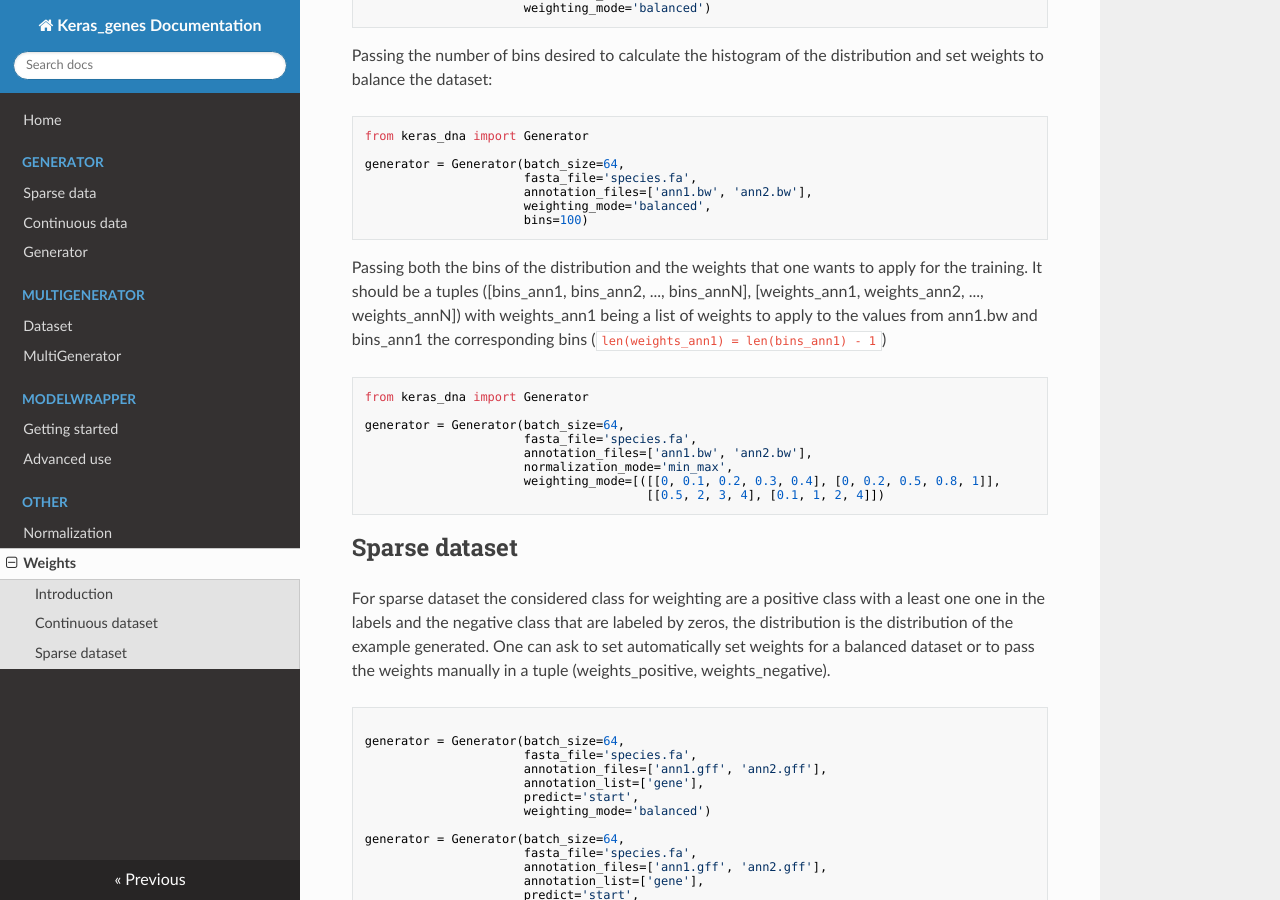
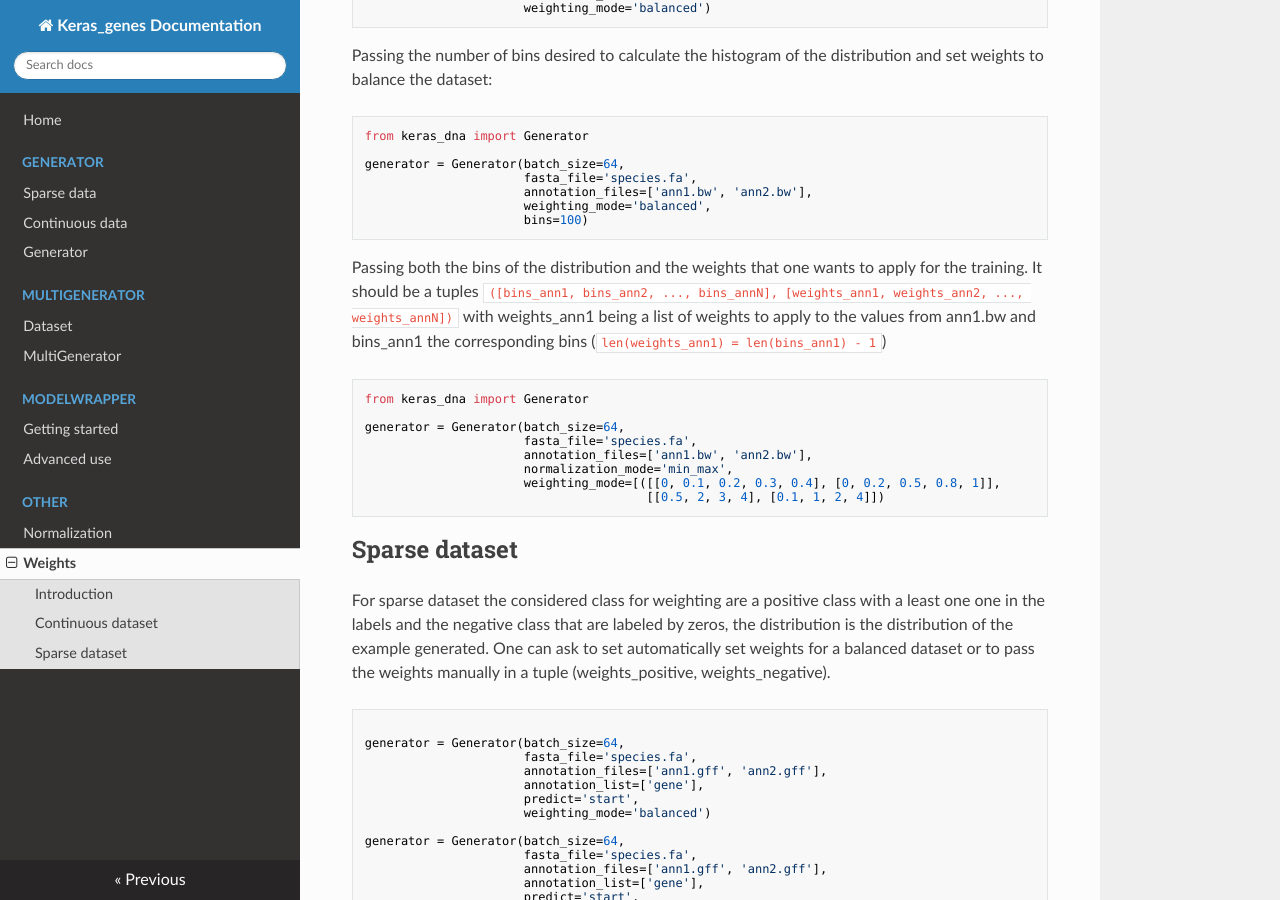
Before and after one commit to etirouthier/keras_dna, an MkDocs documentation site: the page built from docs/weights.md, in a window 1280 px wide and 900 px high, scrolled down 649 px. Built offline with MkDocs 1.6.1, drawn with Linux system fonts in a browser that asks for light colours; nearby versions of some CDN libraries.

````diff
--- a/docs/weights.md
+++ b/docs/weights.md
@@ -38,7 +38,7 @@ generator = Generator(batch_size=64,
                       bins=100)
 ```
 
-Passing both the bins of the distribution and the weights that one wants to apply for the training. It should be a tuples ([bins_ann1, bins_ann2, ..., bins_annN], [weights_ann1, weights_ann2, ..., weights_annN]) with weights_ann1 being a list of weights to apply to the values from ann1.bw and bins_ann1 the corresponding bins (`len(weights_ann1) = len(bins_ann1) - 1`)
+Passing both the bins of the distribution and the weights that one wants to apply for the training. It should be a tuples `([bins_ann1, bins_ann2, ..., bins_annN], [weights_ann1, weights_ann2, ..., weights_annN])` with weights_ann1 being a list of weights to apply to the values from ann1.bw and bins_ann1 the corresponding bins (`len(weights_ann1) = len(bins_ann1) - 1`)
 ```python
 from keras_dna import Generator
 
````
